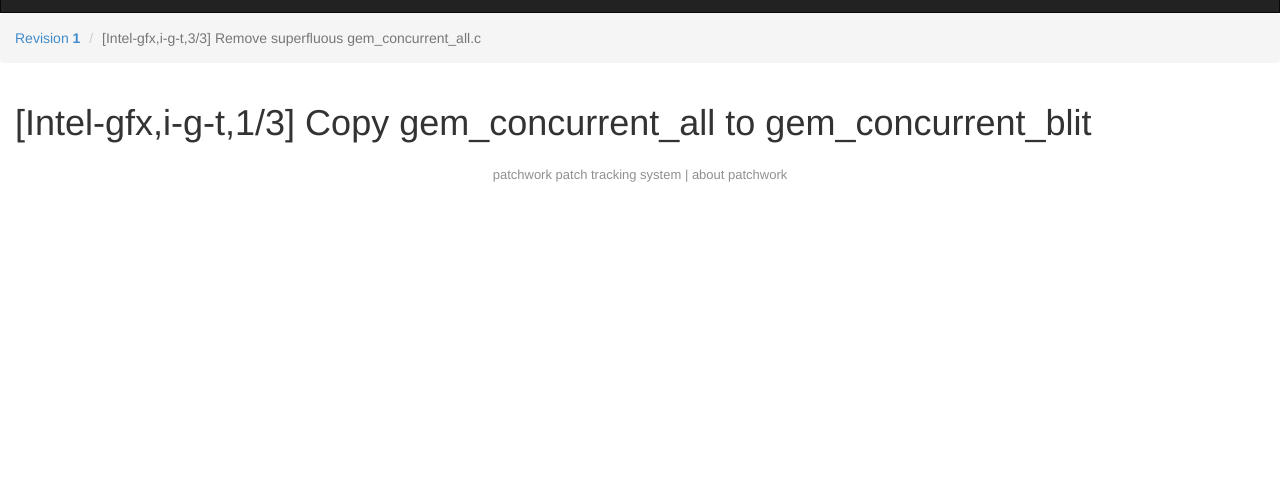
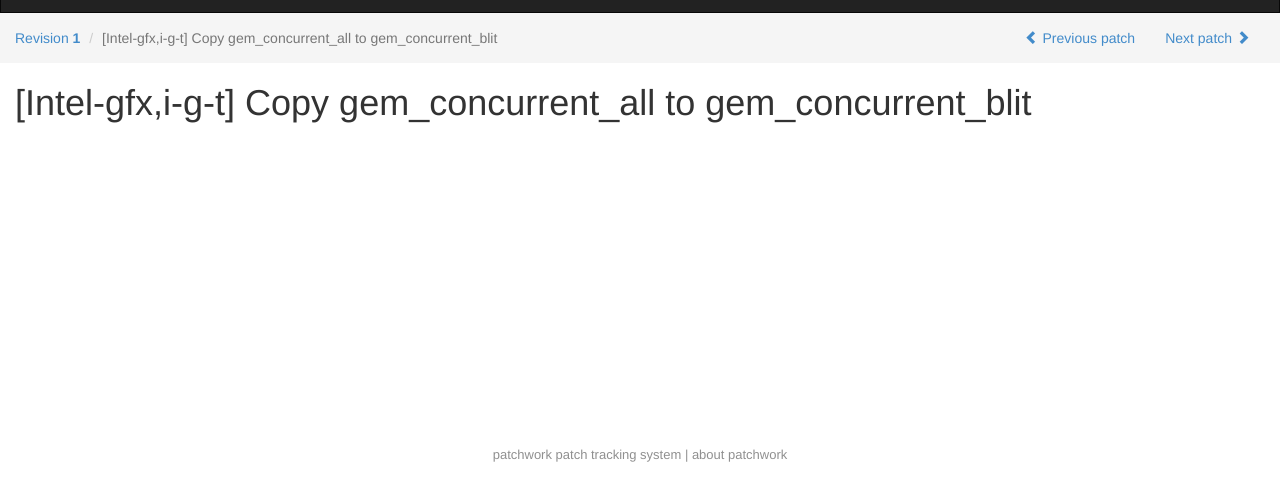
Before and after one commit to belenbarrospena/patchwork-redesign, a plain HTML site: page patch.html in a window 1280 px wide. Shown: the part 39-540 px from the top of the page. Drawn offline with Linux system fonts and the light colour scheme; files whose address does not match are found by name.

Commit message:
Add previous / next navigation
The breadcrumb area can also provide previous | next navigation
between series and patches.

Signed-off-by: Belen Barros Pena <belen.barros.pena@linux.intel.com>

```diff
--- a/css/style.css
+++ b/css/style.css
@@ -4,7 +4,13 @@
 }
 
 .breadcrumb {
+  border-radius: 0;
+  margin-bottom: 0;
   padding: 15px;
+}
+
+.breadcrumb-container {
+  background-color: #f5f5f5;
 }
 
 #footer {
--- a/patch.html
+++ b/patch.html
@@ -109,23 +109,40 @@ $(function () {
    </div>
   </nav>
 
-  <ul class="breadcrumb">
+  <div class="container-fluid">
+    <div class="row breadcrumb-container">
+      <ul class="col-md-8 breadcrumb">
         <li class="dropdown">
           <a href="series-r1.html">
               Revision
               <strong>1</strong>
           </a>
         </li>
-    <li class="active">[Intel-gfx,i-g-t,3/3] Remove superfluous gem_concurrent_all.c</li>
+        <li class="active">[Intel-gfx,i-g-t] Copy gem_concurrent_all to gem_concurrent_blit</li>
       </ul>
-
+      <ul class="col-md-4 nav navbar-nav">
+        <li class="pull-right">
+          <a href="#">
+            Next patch
+            <span class="glyphicon glyphicon-chevron-right"></span>
+          </a>
+        </li>
+        <li class="pull-right">
+          <a href="#">
+            <span class="glyphicon glyphicon-chevron-left"></span>
+            Previous patch
+          </a>
+        </li>
+      </ul>
+    </div>
+  </div>
 
   <div id="content" class="container-fluid">
-    <h1>[Intel-gfx,i-g-t,1/3] Copy gem_concurrent_all to gem_concurrent_blit</h1>
+    <h1>[Intel-gfx,i-g-t] Copy gem_concurrent_all to gem_concurrent_blit</h1>
 
 
   </div>
-  <div id="footer">
+  <div id="footer" style="margin-top:300px;">
    <a href="http://jk.ozlabs.org/projects/patchwork/">patchwork patch tracking system</a>
     |
    <a href="/help/about/">about patchwork</a>
```
Also changed, not shown: series-r1.html (+19 -1 lines), series-r2.html (+19 -2 lines). Lines whose indentation alone changed are shown as unchanged.
